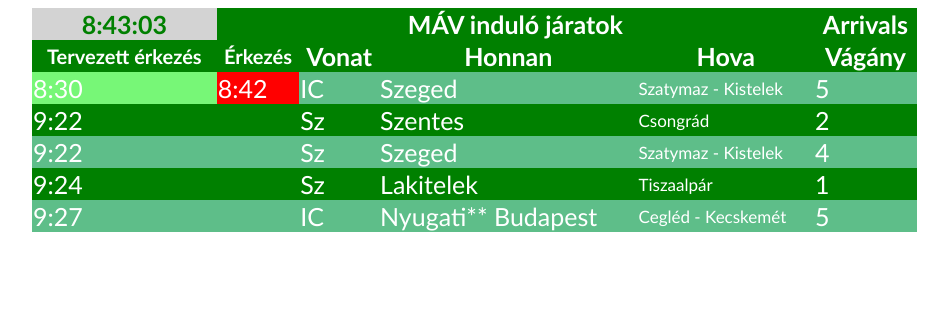
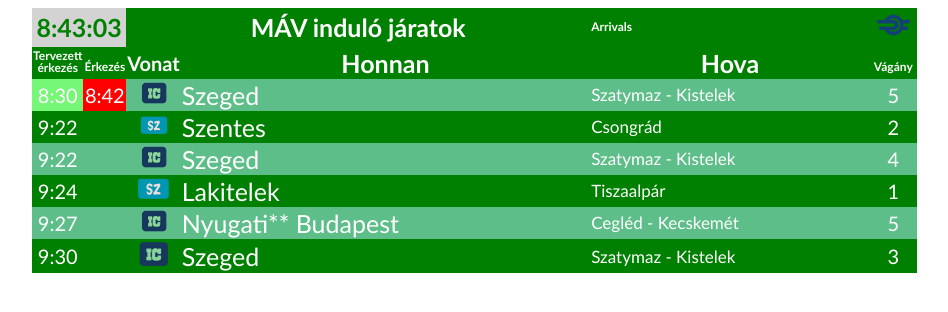
Before and after one commit to juhasz-szabolcs/2025_01_30_MAV_indulo_jaratok, a plain HTML site: page index.html in a window 1280 px wide. Shown: the whole page, without its empty margins (6-954 px from the left). Drawn offline with Linux system fonts and the light colour scheme.

Commit message:
Javított kinézet (design)

```diff
--- a/index.html
+++ b/index.html
@@ -10,59 +10,68 @@
     <table>
         <thead>
             <tr>
-                <th style="background-color: lightgray; color: green">8:43:03</th>
-                <th colspan="4">MÁV induló járatok</th>
-                <th>Arrivals</th>
+                <th colspan="2" style="background-color: lightgray; color: green">8:43:03</th>
+                <th colspan="2">MÁV induló járatok</th>
+                <th class="small-text">Arrivals</th>
+                <th><img src="mav.png" alt="MÁV" width="45px"></th>
             </tr>
             <tr>
-                <th style="font-size: 20px;">Tervezett érkezés</th>
-                <th style="font-size: 20px;">Érkezés</th>
-                <th>Vonat</th>
+                <th class="small-col"> <span class="small-text">Tervezett<br>érkezés</span></th>
+                <th class="small-col"> <span class="small-text">Érkezés</span></th>
+                <th class="small-col" >Vonat</th>
                 <th>Honnan</th>
                 <th>Hova</th>
-                <th>Vágány</th>
+                <th class="small-col"><span class="small-text">Vágány</span></th>
             </tr>
         </thead>
         <tbody>
             <tr>
-                <td style="background-color: rgb(119, 247, 119);">8:30</td>
-                <td style="background-color: red;">8:42</td>
-                <td>IC</td>
+                <td class="small-col" style="background-color: rgb(119, 247, 119);">8:30</td>
+                <td class="small-col" style="background-color: red;">8:42</td>
+                <td class="small-col" ><img src="IC.png" width="30px"></td>
                 <td>Szeged</td>
                 <td class="erkezes">Szatymaz - Kistelek</td>
-                <td>5</td>
+                <td class="small-col">5</td>
             </tr>
             <tr>
-                <td>9:22</td>
-                <td></td>
-                <td>Sz</td>
+                <td class="small-col">9:22</td>
+                <td class="small-col"></td>
+                <td class="small-col"><img src="Sz.png" width="30px"></td>
                 <td>Szentes</td>
                 <td class="erkezes">Csongrád</td>
-                <td>2</td>
+                <td class="small-col">2</td>
             </tr>
             <tr>
-                <td>9:22</td>
-                <td></td>
-                <td>Sz</td>
+                <td class="small-col">9:22</td>
+                <td class="small-col"></td>
+                <td class="small-col"><img src="IC.png" width="30px"></td>
                 <td>Szeged</td>
                 <td class="erkezes">Szatymaz - Kistelek</td>
-                <td>4</td>
+                <td class="small-col">4</td>
             </tr>
             <tr>
-                <td>9:24</td>
-                <td></td>
-                <td>Sz</td>
+                <td class="small-col">9:24</td>
+                <td class="small-col"></td>
+                <td class="small-col" ><img src="Sz.png" width="35px"></td>
                 <td>Lakitelek</td>
                 <td class="erkezes">Tiszaalpár</td>
-                <td>1</td>
+                <td class="small-col">1</td>
             </tr>
             <tr>
-                <td>9:27</td>
-                <td></td>
-                <td>IC</td>
+                <td class="small-col">9:27</td>
+                <td class="small-col"></td>
+                <td class="small-col" ><img src="IC.png" width="30px"></td>
                 <td>Nyugati** Budapest</td>
                 <td class="erkezes">Cegléd - Kecskemét</td>
-                <td>5</td>
+                <td class="small-col">5</td>
+            </tr>
+            <tr>
+                <td class="small-col">9:30</td>
+                <td class="small-col"></td>
+                <td class="small-col" ><img src="IC.png" width="35px"></td>
+                <td>Szeged</td>
+                <td class="erkezes">Szatymaz - Kistelek</td>
+                <td class="small-col">3</td>
         </tbody>
     </table>
 </body>
--- a/styles.css
+++ b/styles.css
@@ -6,17 +6,36 @@
     width: 70%;
     margin-left: 30px;
     border-collapse: collapse;
+    padding: 0%;
 }
 
 tbody tr:nth-child(even) {
-    background-color: green; /* Világos szürke háttér a páros sorokhoz */
+    background-color: green; /* páros sorokhoz */
 }
 
 tbody tr:nth-child(odd) {
-    background-color: rgb(94, 190, 137); /* Fehér háttér a páratlan sorokhoz */
+    background-color: rgb(94, 190, 137); /* páratlan sorokhoz */
 }
 
 .erkezes {
     font-size: 17px;
     font-family: Gill Sans;
 }
+
+.small-text {
+    font-size: 12px;  /* Kisebb betűméret */
+    line-height: 1;    /* Sorok közötti távolság minimalizálása */
+    display: inline-block; /* Hogy a méret ne nyújtsa meg a fejlécet */
+    text-align: center; /* Középre igazítás */
+}
+
+.small-col{
+    font-size: 20px;
+    width: 4%;
+    text-align: center;
+}
+
+tbody tr:hover {
+    background-color: rgb(85, 157, 117);
+    color: white;
+}
```
Also changed, not shown: IC.png (added), Sz.png (added), mav.png (added).
